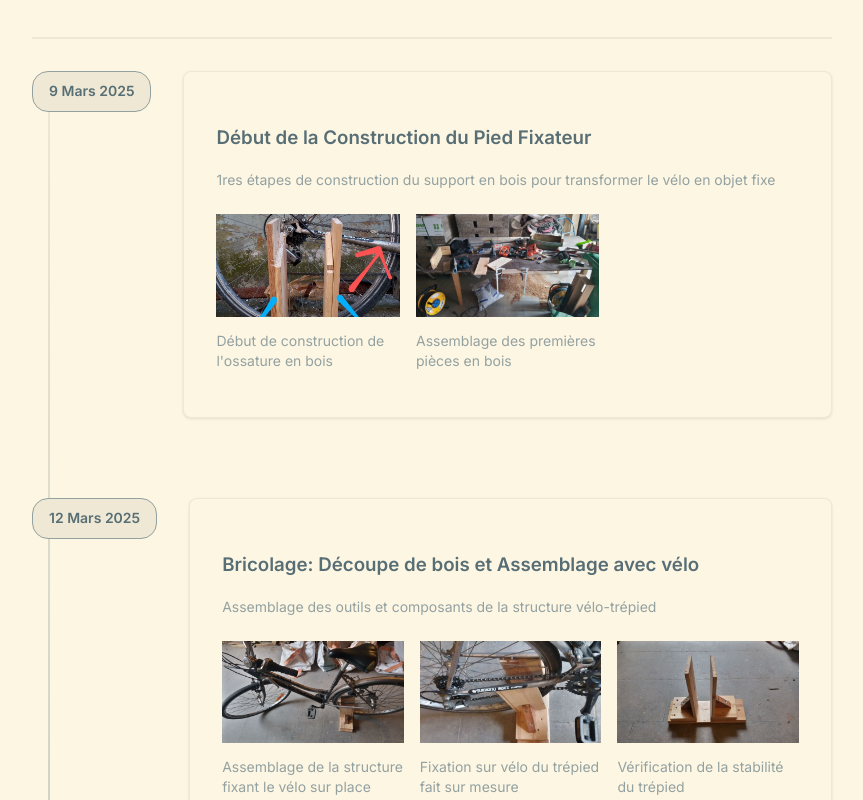
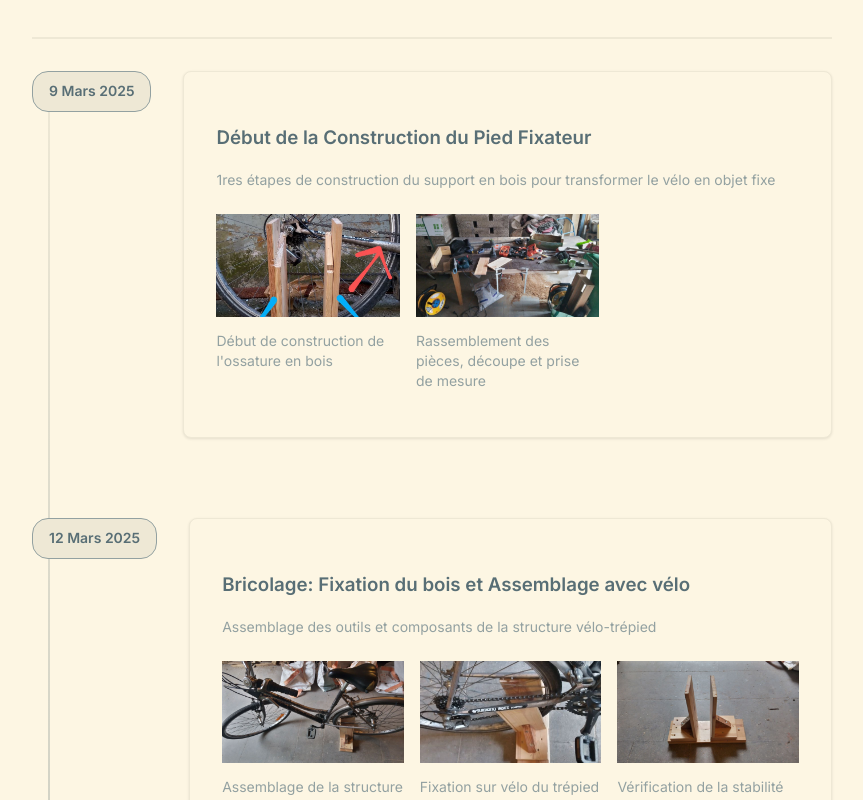
Before and after one commit to daqhris/DoublementAliene, a Next.js app: page /performance/gallery in a window 1280 px wide. Shown: the part 482-1282 px from the top of the page, without its empty margins (208-1071 px from the left). Built offline with nearby package versions, Linux system fonts and the light colour scheme; no server answers.

Commit message:
correction de mots

```diff
--- a/app/performance/gallery/page.tsx
+++ b/app/performance/gallery/page.tsx
@@ -24,13 +24,13 @@ export default function GalleryPage() {
         {
           src: '/Constellations2025/Construction-SupportBois-VéloFixe/9Mars2025/9Mars-02.jpg',
           alt: 'Construction du support-trépied en bois - étape 2',
-          caption: 'Assemblage des premières pièces en bois'
+          caption: 'Rassemblement des pièces, découpe et prise de mesure'
         }
       ]
     },
     {
       date: '12 Mars 2025',
-      title: 'Bricolage: Découpe de bois et Assemblage avec vélo',
+      title: 'Bricolage: Fixation du bois et Assemblage avec vélo',
       description: 'Assemblage des outils et composants de la structure vélo-trépied',
       images: [
         {
```
